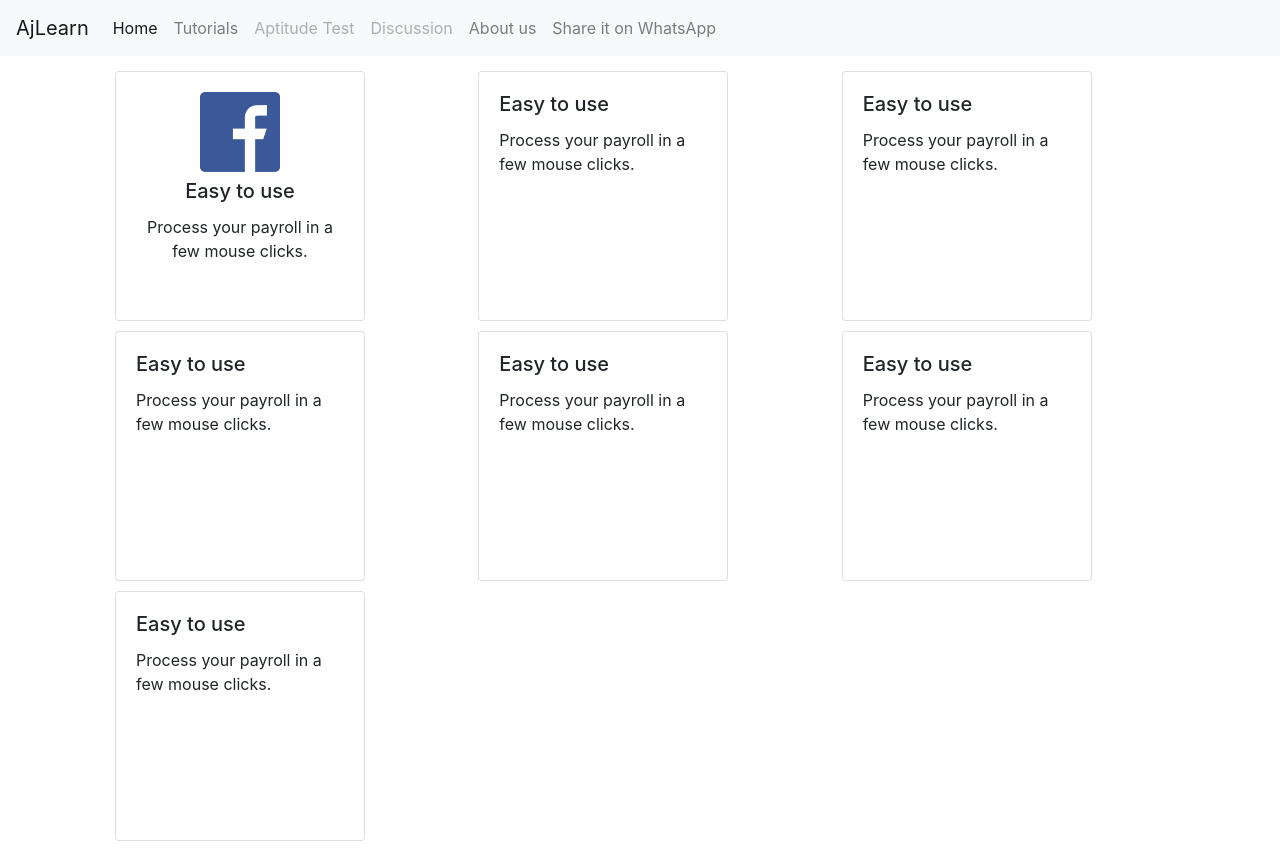
After one commit to ajay1salunkhe/learn, a Django app: page /tutorials/ in a window 1280 px wide. The commit adds this page. Run offline with Django 3.2, Linux system fonts and the light colour scheme; some libraries are stand-ins or nearby versions.

Commit message:
whatsapp share link added

```diff
--- a/tutorial/templates/aboutus/aboutus.html
+++ b/tutorial/templates/aboutus/aboutus.html
@@ -12,7 +12,7 @@
 <div class="alert alert-primary" role="alert" style="text-align:center;">
   <div class="row">
     <div class="col-4">
-      <img src="{% static 'images/aj.png' %}" style="max-width: 100px;" class="rounded-circle">
+      <img src="{% static 'images/aj.png' %}" style="max-width: 100px;">
     </div>
     <div class="col">
       <div class="alert alert-info" role="alert">
--- a/tutorial/templates/base.html
+++ b/tutorial/templates/base.html
@@ -35,7 +35,7 @@
 <body>
 
   <nav class="navbar sticky-top navbar-expand-lg navbar-light bg-light">
-    <a class="navbar-brand" href="#">OnlineLearning</a>
+    <a class="navbar-brand" href="#">AjLearn</a>
     <button class="navbar-toggler" type="button" data-toggle="collapse" data-target="#navbarNav" aria-controls="navbarNav" aria-expanded="false" aria-label="Toggle navigation">
       <span class="navbar-toggler-icon"></span>
     </button>
@@ -56,6 +56,9 @@
         <li class="nav-item">
           <a class="nav-link" href="{% url 'aboutus' %}">About us</a>
         </li>
+        <li class="nav-item">
+          <a class="nav-link" href="whatsapp://send?text=ajlearn.pythonanywhere.com%20Webapp%20made%20by%20ajay">Share it on WhatsApp</a>
+        </li>
       </ul>
     </div>
   </nav>
--- /dev/null
+++ b/tutorial/templates/tutorial/tutorials.html
@@ -0,0 +1,67 @@
+{% extends 'base.html' %}
+{% load staticfiles %}
+{% block content %}
+
+<div class="container">
+  <div class="row" style="margin: 10px;">
+    <div class="col" style="margin: 5px;">
+        <div class="card" style="background-image: url(''); background-repeat: no-repeat; background-position: center; background-size: 100%; width: 250px; height: 250px;">
+          <div class="card-body" style="text-align:center;">
+            <img src="{% static 'images/fb.png' %}" style="max-width: 80px; margin-bottom: 7px;">
+            <h5 class="card-title">Easy to use</h5>
+            <p class="card-text">Process your payroll in a few mouse clicks.</p>
+          </div>
+        </div>
+    </div>
+    <div class="col" style="margin: 5px;">
+        <div class="card" style="background-image: url(''); background-repeat: no-repeat; background-position: center; background-size: 100%; width: 250px; height: 250px;">
+          <div class="card-body">
+            <h5 class="card-title">Easy to use</h5>
+            <p class="card-text">Process your payroll in a few mouse clicks.</p>
+          </div>
+        </div>
+    </div>
+    <div class="col" style="margin: 5px;">
+        <div class="card" style="background-image: url(''); background-repeat: no-repeat; background-position: center; background-size: 100%; width: 250px; height: 250px;">
+          <div class="card-body">
+            <h5 class="card-title">Easy to use</h5>
+            <p class="card-text">Process your payroll in a few mouse clicks.</p>
+          </div>
+        </div>
+    </div>
+    <div class="col" style="margin: 5px;">
+        <div class="card" style="background-image: url(''); background-repeat: no-repeat; background-position: center; background-size: 100%; width: 250px; height: 250px;">
+          <div class="card-body">
+            <h5 class="card-title">Easy to use</h5>
+            <p class="card-text">Process your payroll in a few mouse clicks.</p>
+          </div>
+        </div>
+    </div>
+    <div class="col" style="margin: 5px;">
+        <div class="card" style="background-image: url(''); background-repeat: no-repeat; background-position: center; background-size: 100%; width: 250px; height: 250px;">
+          <div class="card-body">
+            <h5 class="card-title">Easy to use</h5>
+            <p class="card-text">Process your payroll in a few mouse clicks.</p>
+          </div>
+        </div>
+    </div>
+    <div class="col" style="margin: 5px;">
+        <div class="card" style="background-image: url(''); background-repeat: no-repeat; background-position: center; background-size: 100%; width: 250px; height: 250px;">
+          <div class="card-body">
+            <h5 class="card-title">Easy to use</h5>
+            <p class="card-text">Process your payroll in a few mouse clicks.</p>
+          </div>
+        </div>
+    </div>
+    <div class="col" style="margin: 5px;">
+        <div class="card" style="background-image: url(''); background-repeat: no-repeat; background-position: center; background-size: 100%; width: 250px; height: 250px;">
+          <div class="card-body">
+            <h5 class="card-title">Easy to use</h5>
+            <p class="card-text">Process your payroll in a few mouse clicks.</p>
+          </div>
+        </div>
+    </div>
+  </div>
+</div>
+
+{% endblock %}
--- a/tutorial/urls.py
+++ b/tutorial/urls.py
@@ -6,4 +6,5 @@ import login.urls
 urlpatterns = [
     path('',views.home,name="home"),
     path('aboutus/',views.aboutus,name="aboutus"),
+    path('tutorials/',views.tutorials,name="tutorials"),
 ]
--- a/tutorial/views.py
+++ b/tutorial/views.py
@@ -5,3 +5,6 @@ def	home(request):
 
 def aboutus(request):
     return render(request,	'aboutus/aboutus.html',	{})
+
+def tutorials(request):
+    return render(request,	'tutorial/tutorials.html',	{})
```
